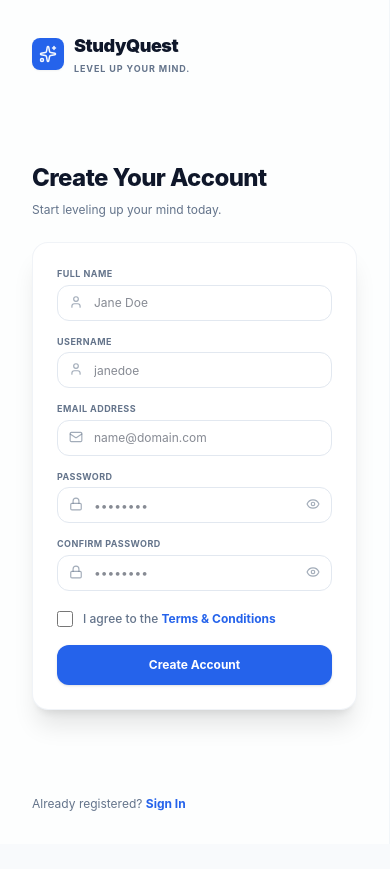
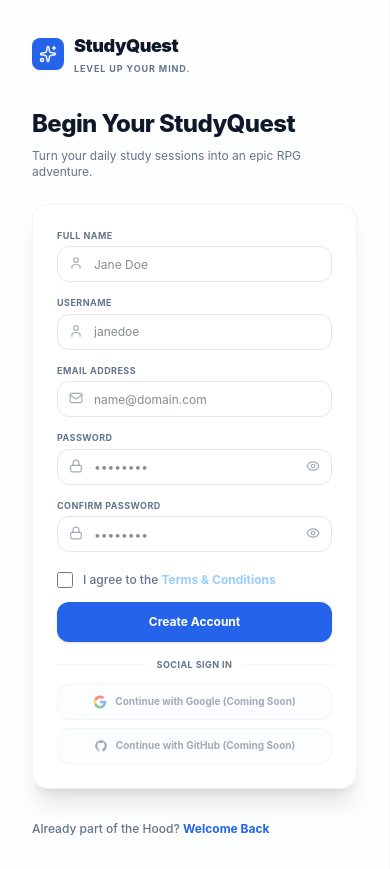
Before and after one commit to 123GuruSharan/Study-Quest, a Next.js app: page /signup in a window 390 px wide. Before the commit the page ends 844 px from the top, so only its background shows below. Built offline with nearby package versions, Linux system fonts and the light colour scheme; no server answers.

Commit message:
Finish authentication page enhancements with premium SVGs, social placeholders, same-row layout controls, and accessibility labels

```diff
--- a/src/app/login/page.tsx
+++ b/src/app/login/page.tsx
@@ -11,6 +11,22 @@
 
 // Import local illustration
 import illustration from "./image.png";
+
+// Inline brand SVGs for Google and GitHub
+const GoogleIcon = () => (
+  <svg className="w-3.5 h-3.5" viewBox="0 0 24 24" fill="currentColor">
+    <path d="M22.56 12.25c0-.78-.07-1.53-.2-2.25H12v4.26h5.92c-.26 1.37-1.04 2.53-2.21 3.31v2.77h3.57c2.08-1.92 3.28-4.74 3.28-8.09z" fill="#4285F4" />
+    <path d="M12 23c2.97 0 5.46-.98 7.28-2.66l-3.57-2.77c-.98.66-2.23 1.06-3.71 1.06-2.86 0-5.29-1.93-6.16-4.53H2.18v2.84C3.99 20.53 7.7 23 12 23z" fill="#34A853" />
+    <path d="M5.84 14.09c-.22-.66-.35-1.36-.35-2.09s.13-1.43.35-2.09V7.06H2.18C1.43 8.55 1 10.22 1 12s.43 3.45 1.18 4.94l2.85-2.22.81-.63z" fill="#FBBC05" />
+    <path d="M12 5.38c1.62 0 3.06.56 4.21 1.64l3.15-3.15C17.45 2.09 14.97 1 12 1 7.7 1 3.99 3.47 2.18 7.06l3.66 2.84c.87-2.6 3.3-4.52 6.16-4.52z" fill="#EA4335" />
+  </svg>
+);
+
+const GithubIcon = () => (
+  <svg className="w-3.5 h-3.5" viewBox="0 0 24 24" fill="currentColor">
+    <path fillRule="evenodd" clipRule="evenodd" d="M12 2C6.477 2 2 6.477 2 12c0 4.42 2.865 8.166 6.839 9.489.5.092.682-.217.682-.482 0-.237-.008-.866-.013-1.7-2.782.603-3.369-1.34-3.369-1.34-.454-1.156-1.11-1.464-1.11-1.464-.908-.62.069-.608.069-.608 1.003.07 1.531 1.03 1.531 1.03.892 1.529 2.341 1.087 2.91.831.092-.646.35-1.086.636-1.336-2.22-.253-4.555-1.11-4.555-4.943 0-1.091.39-1.984 1.029-2.683-.103-.253-.446-1.27.098-2.647 0 0 .84-.269 2.75 1.025A9.564 9.564 0 0112 6.844c.85.004 1.705.115 2.504.337 1.909-1.294 2.747-1.025 2.747-1.025.546 1.377.203 2.394.1 2.647.64.699 1.028 1.592 1.028 2.683 0 3.842-2.339 4.687-4.566 4.935.359.309.678.919.678 1.852 0 1.336-.012 2.415-.012 2.743 0 .267.18.579.688.481C19.137 20.162 22 16.418 22 12c0-5.523-4.477-10-10-10z" />
+  </svg>
+);
 
 export default function LoginPage() {
   const router = useRouter();
@@ -39,7 +55,7 @@
   };
 
   return (
-    <div className="min-h-screen w-screen flex bg-white dark:bg-slate-950 transition-colors duration-200 select-none overflow-hidden font-sans">
+    <div className="min-h-screen w-screen flex bg-white transition-colors duration-200 select-none overflow-hidden font-sans">
 
       {/* CSS Float Keyframe Injection */}
       <style>{`
@@ -50,7 +66,7 @@
       `}</style>
 
       {/* Left Column: Form Panel (40%) */}
-      <div className="w-full lg:w-[40%] flex flex-col justify-between p-8 sm:p-12 lg:p-16 min-h-screen bg-slate-50/30 dark:bg-slate-950/20 border-r border-border-theme/40 relative z-10">
+      <div className="w-full lg:w-[40%] flex flex-col justify-between p-8 sm:p-12 lg:p-16 min-h-screen bg-slate-50/30 border-r border-border-theme/40 relative z-10">
 
         {/* Top Branding Header */}
         <div className="flex items-center gap-2.5">
@@ -71,10 +87,10 @@
         <div className="my-auto py-8 space-y-6">
           <div className="space-y-2">
             <h2 className="text-2xl font-extrabold tracking-tight text-text-primary">
-              Welcome Back
+              Continue Your StudyQuest
             </h2>
             <p className="text-xs text-text-secondary">
-              Continue your StudyQuest.
+              Every mission completed brings you closer to becoming your best self.
             </p>
           </div>
 
@@ -84,7 +100,7 @@
 
               {/* Email Input */}
               <div className="space-y-1.5">
-                <label className="block text-[10px] font-bold uppercase tracking-wider text-text-secondary">
+                <label htmlFor="login-email" className="block text-[10px] font-bold uppercase tracking-wider text-text-secondary">
                   Email Address
                 </label>
                 <div className="relative">
@@ -92,11 +108,14 @@
                     <Mail size={14} />
                   </span>
                   <input
+                    id="login-email"
                     type="email"
                     value={email}
                     onChange={(e) => setEmail(e.target.value)}
                     placeholder="name@domain.com"
                     disabled={loading}
+                    aria-label="Email Address"
+                    autoComplete="email"
                     className="w-full h-10 pl-9 pr-4 rounded-xl border border-border-theme bg-card text-xs focus:border-accent focus:ring-2 focus:ring-accent/15 focus:outline-hidden transition-all text-text-primary"
                   />
                 </div>
@@ -104,70 +123,113 @@
 
               {/* Password Input */}
               <div className="space-y-1.5">
-                <div className="flex justify-between items-center">
-                  <label className="block text-[10px] font-bold uppercase tracking-wider text-text-secondary">
-                    Password
-                  </label>
-                  <Link
-                    href="/forgot-password"
-                    className="text-[10px] font-bold text-accent hover:underline"
-                  >
-                    Forgot password?
-                  </Link>
-                </div>
+                <label htmlFor="login-password" className="block text-[10px] font-bold uppercase tracking-wider text-text-secondary">
+                  Password
+                </label>
                 <div className="relative">
                   <span className="absolute left-3 top-3 text-text-secondary/60">
                     <Lock size={14} />
                   </span>
                   <input
+                    id="login-password"
                     type={showPassword ? "text" : "password"}
                     value={password}
                     onChange={(e) => setPassword(e.target.value)}
                     placeholder="••••••••"
                     disabled={loading}
+                    aria-label="Password"
+                    autoComplete="current-password"
                     className="w-full h-10 pl-9 pr-10 rounded-xl border border-border-theme bg-card text-xs focus:border-accent focus:ring-2 focus:ring-accent/15 focus:outline-hidden transition-all text-text-primary"
                   />
                   <button
                     type="button"
                     onClick={() => setShowPassword(!showPassword)}
-                    className="absolute right-3 top-3 text-text-secondary/60 hover:text-text-primary"
+                    className="absolute right-3 top-3 text-text-secondary/60 hover:text-text-primary transition-colors"
+                    title={showPassword ? "Hide Password" : "Show Password"}
+                    aria-label={showPassword ? "Hide Password" : "Show Password"}
                   >
                     {showPassword ? <EyeOff size={14} /> : <Eye size={14} />}
                   </button>
                 </div>
               </div>
 
-              {/* Remember Me Box */}
-              <div className="flex items-center justify-between pt-1 select-none">
-                <label className="flex items-center gap-2 cursor-pointer text-xs text-text-secondary font-medium">
+              {/* Remember Me alongside Forgot Password */}
+              <div className="flex items-center justify-between pt-1 text-xs select-none">
+                <label className="flex items-center gap-2 cursor-pointer text-text-secondary font-medium">
                   <input
                     type="checkbox"
                     checked={rememberMe}
                     onChange={(e) => setRememberMe(e.target.checked)}
+                    disabled={loading}
                     className="w-3.5 h-3.5 rounded border-border-theme text-accent focus:ring-accent focus:ring-opacity-25"
                   />
                   <span>Remember Me</span>
                 </label>
+                <Link
+                  href="/forgot-password"
+                  className="font-bold text-accent hover:underline"
+                >
+                  Forgot Password?
+                </Link>
               </div>
 
               {/* Sign In Button */}
               <Button
                 type="submit"
                 disabled={loading}
-                className="w-full h-10 text-xs font-bold rounded-xl bg-accent hover:bg-accent/90 active:bg-accent-hover text-white transition-all cursor-pointer mt-2"
+                className="w-full h-10 text-xs font-bold rounded-xl bg-accent hover:bg-accent/90 active:bg-accent-hover text-white transition-all cursor-pointer mt-2 flex items-center justify-center gap-2"
               >
-                {loading ? "Authenticating..." : "Sign In"}
+                {loading ? (
+                  <>
+                    <div className="w-3.5 h-3.5 rounded-full border-2 border-white border-t-transparent animate-spin" />
+                    <span>Signing In...</span>
+                  </>
+                ) : (
+                  <span>Sign In</span>
+                )}
               </Button>
 
             </form>
+
+            {/* Social Logins Divider */}
+            <div className="relative flex items-center justify-center my-4">
+              <div className="absolute inset-0 flex items-center">
+                <div className="w-full border-t border-border-theme/40"></div>
+              </div>
+              <span className="relative px-3 text-[9px] font-bold uppercase tracking-wider text-text-secondary bg-card">
+                Social Sign In
+              </span>
+            </div>
+
+            {/* Social Logins Buttons (Placeholders) */}
+            <div className="space-y-2">
+              <button
+                type="button"
+                disabled
+                className="w-full h-9 flex items-center justify-center gap-2 rounded-xl border border-border-theme/60 bg-slate-50/50 text-[10px] font-bold text-text-secondary opacity-60 cursor-not-allowed"
+              >
+                <GoogleIcon />
+                <span>Continue with Google (Coming Soon)</span>
+              </button>
+
+              <button
+                type="button"
+                disabled
+                className="w-full h-9 flex items-center justify-center gap-2 rounded-xl border border-border-theme/60 bg-slate-50/50 text-[10px] font-bold text-text-secondary opacity-60 cursor-not-allowed"
+              >
+                <GithubIcon />
+                <span>Continue with GitHub (Coming Soon)</span>
+              </button>
+            </div>
+
           </div>
         </div>
 
         {/* Footer Link */}
-        <div className="text-xs text-text-secondary">
-          Don't have an account?{" "}
+        <div className="text-xs text-text-secondary font-medium">
+          New to StudyQuest?{" "}
           <Link href="/signup" className="font-bold text-accent hover:underline">
-            Create Account
+            Join the Hood 🚀
           </Link>
         </div>
 
--- a/src/app/signup/page.tsx
+++ b/src/app/signup/page.tsx
@@ -11,6 +11,22 @@
 
 // Import the local illustration from the login folder
 import illustration from "../login/image.png";
+
+// Inline brand SVGs for Google and GitHub
+const GoogleIcon = () => (
+  <svg className="w-3.5 h-3.5" viewBox="0 0 24 24" fill="currentColor">
+    <path d="M22.56 12.25c0-.78-.07-1.53-.2-2.25H12v4.26h5.92c-.26 1.37-1.04 2.53-2.21 3.31v2.77h3.57c2.08-1.92 3.28-4.74 3.28-8.09z" fill="#4285F4" />
+    <path d="M12 23c2.97 0 5.46-.98 7.28-2.66l-3.57-2.77c-.98.66-2.23 1.06-3.71 1.06-2.86 0-5.29-1.93-6.16-4.53H2.18v2.84C3.99 20.53 7.7 23 12 23z" fill="#34A853" />
+    <path d="M5.84 14.09c-.22-.66-.35-1.36-.35-2.09s.13-1.43.35-2.09V7.06H2.18C1.43 8.55 1 10.22 1 12s.43 3.45 1.18 4.94l2.85-2.22.81-.63z" fill="#FBBC05" />
+    <path d="M12 5.38c1.62 0 3.06.56 4.21 1.64l3.15-3.15C17.45 2.09 14.97 1 12 1 7.7 1 3.99 3.47 2.18 7.06l3.66 2.84c.87-2.6 3.3-4.52 6.16-4.52z" fill="#EA4335" />
+  </svg>
+);
+
+const GithubIcon = () => (
+  <svg className="w-3.5 h-3.5" viewBox="0 0 24 24" fill="currentColor">
+    <path fillRule="evenodd" clipRule="evenodd" d="M12 2C6.477 2 2 6.477 2 12c0 4.42 2.865 8.166 6.839 9.489.5.092.682-.217.682-.482 0-.237-.008-.866-.013-1.7-2.782.603-3.369-1.34-3.369-1.34-.454-1.156-1.11-1.464-1.11-1.464-.908-.62.069-.608.069-.608 1.003.07 1.531 1.03 1.531 1.03.892 1.529 2.341 1.087 2.91.831.092-.646.35-1.086.636-1.336-2.22-.253-4.555-1.11-4.555-4.943 0-1.091.39-1.984 1.029-2.683-.103-.253-.446-1.27.098-2.647 0 0 .84-.269 2.75 1.025A9.564 9.564 0 0112 6.844c.85.004 1.705.115 2.504.337 1.909-1.294 2.747-1.025 2.747-1.025.546 1.377.203 2.394.1 2.647.64.699 1.028 1.592 1.028 2.683 0 3.842-2.339 4.687-4.566 4.935.359.309.678.919.678 1.852 0 1.336-.012 2.415-.012 2.743 0 .267.18.579.688.481C19.137 20.162 22 16.418 22 12c0-5.523-4.477-10-10-10z" />
+  </svg>
+);
 
 export default function SignupPage() {
   const router = useRouter();
@@ -75,7 +91,7 @@
   };
 
   return (
-    <div className="min-h-screen w-screen flex bg-white dark:bg-slate-950 transition-colors duration-200 select-none overflow-hidden font-sans">
+    <div className="min-h-screen w-screen flex bg-white transition-colors duration-200 select-none overflow-hidden font-sans">
 
       {/* CSS Float Keyframe Injection */}
       <style>{`
@@ -86,7 +102,7 @@
       `}</style>
 
       {/* Left Column: Form Panel (40%) */}
-      <div className="w-full lg:w-[40%] flex flex-col justify-between p-8 sm:p-12 lg:p-16 min-h-screen bg-slate-50/30 dark:bg-slate-950/20 border-r border-border-theme/40 relative z-10">
+      <div className="w-full lg:w-[40%] flex flex-col justify-between p-8 sm:p-12 lg:p-16 min-h-screen bg-slate-50/30 border-r border-border-theme/40 relative z-10">
 
         {/* Top Branding Header */}
         <div className="flex items-center gap-2.5">
@@ -107,10 +123,10 @@
         <div className="my-auto py-8 space-y-6">
           <div className="space-y-2">
             <h2 className="text-2xl font-extrabold tracking-tight text-text-primary">
-              Create Your Account
+              Begin Your StudyQuest
             </h2>
             <p className="text-xs text-text-secondary">
-              Start leveling up your mind today.
+              Turn your daily study sessions into an epic RPG adventure.
             </p>
           </div>
 
@@ -120,7 +136,7 @@
 
               {/* Full Name Input */}
               <div className="space-y-1">
-                <label className="block text-[9px] font-bold uppercase tracking-wider text-text-secondary">
+                <label htmlFor="signup-name" className="block text-[9px] font-bold uppercase tracking-wider text-text-secondary">
                   Full Name
                 </label>
                 <div className="relative">
@@ -128,11 +144,14 @@
                     <User size={14} />
                   </span>
                   <input
+                    id="signup-name"
                     type="text"
                     value={fullName}
                     onChange={(e) => setFullName(e.target.value)}
                     placeholder="Jane Doe"
                     disabled={loading}
+                    aria-label="Full Name"
+                    autoComplete="name"
                     className="w-full h-9 pl-9 pr-4 rounded-xl border border-border-theme bg-card text-xs focus:border-accent focus:ring-2 focus:ring-accent/15 focus:outline-hidden transition-all text-text-primary"
                   />
                 </div>
@@ -140,7 +159,7 @@
 
               {/* Username Input */}
               <div className="space-y-1">
-                <label className="block text-[9px] font-bold uppercase tracking-wider text-text-secondary">
+                <label htmlFor="signup-username" className="block text-[9px] font-bold uppercase tracking-wider text-text-secondary">
                   Username
                 </label>
                 <div className="relative">
@@ -148,11 +167,14 @@
                     <User size={14} />
                   </span>
                   <input
+                    id="signup-username"
                     type="text"
                     value={username}
                     onChange={(e) => setUsername(e.target.value)}
                     placeholder="janedoe"
                     disabled={loading}
+                    aria-label="Username"
+                    autoComplete="username"
                     className="w-full h-9 pl-9 pr-4 rounded-xl border border-border-theme bg-card text-xs focus:border-accent focus:ring-2 focus:ring-accent/15 focus:outline-hidden transition-all text-text-primary"
                   />
                 </div>
@@ -160,7 +182,7 @@
 
               {/* Email Input */}
               <div className="space-y-1">
-                <label className="block text-[9px] font-bold uppercase tracking-wider text-text-secondary">
+                <label htmlFor="signup-email" className="block text-[9px] font-bold uppercase tracking-wider text-text-secondary">
                   Email Address
                 </label>
                 <div className="relative">
@@ -168,11 +190,14 @@
                     <Mail size={14} />
                   </span>
                   <input
+                    id="signup-email"
                     type="email"
                     value={email}
                     onChange={(e) => setEmail(e.target.value)}
                     placeholder="name@domain.com"
                     disabled={loading}
+                    aria-label="Email Address"
+                    autoComplete="email"
                     className="w-full h-9 pl-9 pr-4 rounded-xl border border-border-theme bg-card text-xs focus:border-accent focus:ring-2 focus:ring-accent/15 focus:outline-hidden transition-all text-text-primary"
                   />
                 </div>
@@ -180,7 +205,7 @@
 
               {/* Password Input */}
               <div className="space-y-1">
-                <label className="block text-[9px] font-bold uppercase tracking-wider text-text-secondary">
+                <label htmlFor="signup-password" className="block text-[9px] font-bold uppercase tracking-wider text-text-secondary">
                   Password
                 </label>
                 <div className="relative">
@@ -188,17 +213,22 @@
                     <Lock size={14} />
                   </span>
                   <input
+                    id="signup-password"
                     type={showPassword ? "text" : "password"}
                     value={password}
                     onChange={(e) => setPassword(e.target.value)}
                     placeholder="••••••••"
                     disabled={loading}
+                    aria-label="Password"
+                    autoComplete="new-password"
                     className="w-full h-9 pl-9 pr-10 rounded-xl border border-border-theme bg-card text-xs focus:border-accent focus:ring-2 focus:ring-accent/15 focus:outline-hidden transition-all text-text-primary"
                   />
                   <button
                     type="button"
                     onClick={() => setShowPassword(!showPassword)}
-                    className="absolute right-3 top-2.5 text-text-secondary/60 hover:text-text-primary"
+                    className="absolute right-3 top-2.5 text-text-secondary/60 hover:text-text-primary transition-colors"
+                    title={showPassword ? "Hide Password" : "Show Password"}
+                    aria-label={showPassword ? "Hide Password" : "Show Password"}
                   >
                     {showPassword ? <EyeOff size={14} /> : <Eye size={14} />}
                   </button>
@@ -207,7 +237,7 @@
 
               {/* Confirm Password Input */}
               <div className="space-y-1">
-                <label className="block text-[9px] font-bold uppercase tracking-wider text-text-secondary">
+                <label htmlFor="signup-confirm-password" className="block text-[9px] font-bold uppercase tracking-wider text-text-secondary">
                   Confirm Password
                 </label>
                 <div className="relative">
@@ -215,17 +245,22 @@
                     <Lock size={14} />
                   </span>
                   <input
+                    id="signup-confirm-password"
                     type={showConfirmPassword ? "text" : "password"}
                     value={confirmPassword}
                     onChange={(e) => setConfirmPassword(e.target.value)}
                     placeholder="••••••••"
                     disabled={loading}
+                    aria-label="Confirm Password"
+                    autoComplete="new-password"
                     className="w-full h-9 pl-9 pr-10 rounded-xl border border-border-theme bg-card text-xs focus:border-accent focus:ring-2 focus:ring-accent/15 focus:outline-hidden transition-all text-text-primary"
                   />
                   <button
                     type="button"
                     onClick={() => setShowConfirmPassword(!showConfirmPassword)}
-                    className="absolute right-3 top-2.5 text-text-secondary/60 hover:text-text-primary"
+                    className="absolute right-3 top-2.5 text-text-secondary/60 hover:text-text-primary transition-colors"
+                    title={showConfirmPassword ? "Hide Password" : "Show Password"}
+                    aria-label={showConfirmPassword ? "Hide Password" : "Show Password"}
                   >
                     {showConfirmPassword ? <EyeOff size={14} /> : <Eye size={14} />}
                   </button>
@@ -239,10 +274,11 @@
                   id="agreeTerms"
                   checked={acceptTerms}
                   onChange={(e) => setAcceptTerms(e.target.checked)}
+                  disabled={loading}
                   className="w-4 h-4 rounded-sm border-border-theme text-accent focus:ring-accent focus:ring-opacity-25"
                 />
                 <label htmlFor="agreeTerms" className="text-xs text-text-secondary font-medium cursor-pointer">
-                  I agree to the <span className="font-bold text-accent hover:underline">Terms & Conditions</span>
+                  I agree to the <span className="text-[#96cdfb] hover:underline font-bold">Terms & Conditions</span>
                 </label>
               </div>
 
@@ -250,20 +286,59 @@
               <Button
                 type="submit"
                 disabled={loading}
-                className="w-full h-10 text-xs font-bold rounded-xl bg-accent hover:bg-accent/90 active:bg-accent-hover text-white transition-all cursor-pointer mt-1"
+                className="w-full h-10 text-xs font-bold rounded-xl bg-accent hover:bg-accent/90 active:bg-accent-hover text-white transition-all cursor-pointer mt-1 flex items-center justify-center gap-2"
               >
-                {loading ? "Creating Account..." : "Create Account"}
+                {loading ? (
+                  <>
+                    <div className="w-3.5 h-3.5 rounded-full border-2 border-white border-t-transparent animate-spin" />
+                    <span>Creating Account...</span>
+                  </>
+                ) : (
+                  <span>Create Account</span>
+                )}
               </Button>
 
             </form>
+
+            {/* Social Logins Divider */}
+            <div className="relative flex items-center justify-center my-3">
+              <div className="absolute inset-0 flex items-center">
+                <div className="w-full border-t border-border-theme/40"></div>
+              </div>
+              <span className="relative px-3 text-[9px] font-bold uppercase tracking-wider text-text-secondary bg-card">
+                Social Sign In
+              </span>
+            </div>
+
+            {/* Social Logins Buttons (Placeholders) */}
+            <div className="space-y-2">
+              <button
+                type="button"
+                disabled
+                className="w-full h-9 flex items-center justify-center gap-2 rounded-xl border border-border-theme/60 bg-slate-50/50 text-[10px] font-bold text-text-secondary opacity-60 cursor-not-allowed"
+              >
+                <GoogleIcon />
+                <span>Continue with Google (Coming Soon)</span>
+              </button>
+
+              <button
+                type="button"
+                disabled
+                className="w-full h-9 flex items-center justify-center gap-2 rounded-xl border border-border-theme/60 bg-slate-50/50 text-[10px] font-bold text-text-secondary opacity-60 cursor-not-allowed"
+              >
+                <GithubIcon />
+                <span>Continue with GitHub (Coming Soon)</span>
+              </button>
+            </div>
+
           </div>
         </div>
 
         {/* Footer Link */}
-        <div className="text-xs text-text-secondary">
-          Already registered?{" "}
+        <div className="text-xs text-text-secondary font-medium">
+          Already part of the Hood?{" "}
           <Link href="/login" className="font-bold text-accent hover:underline">
-            Sign In
+            Welcome Back
           </Link>
         </div>
 
```
